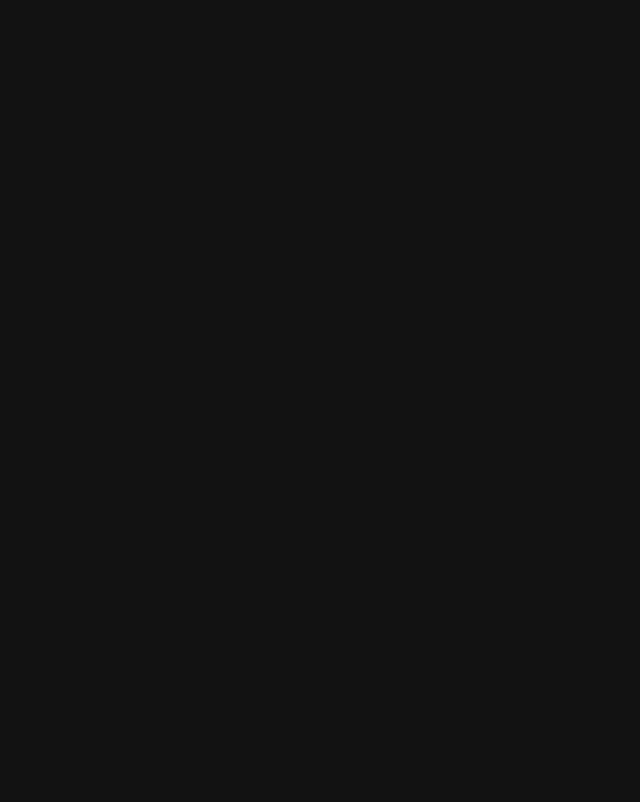
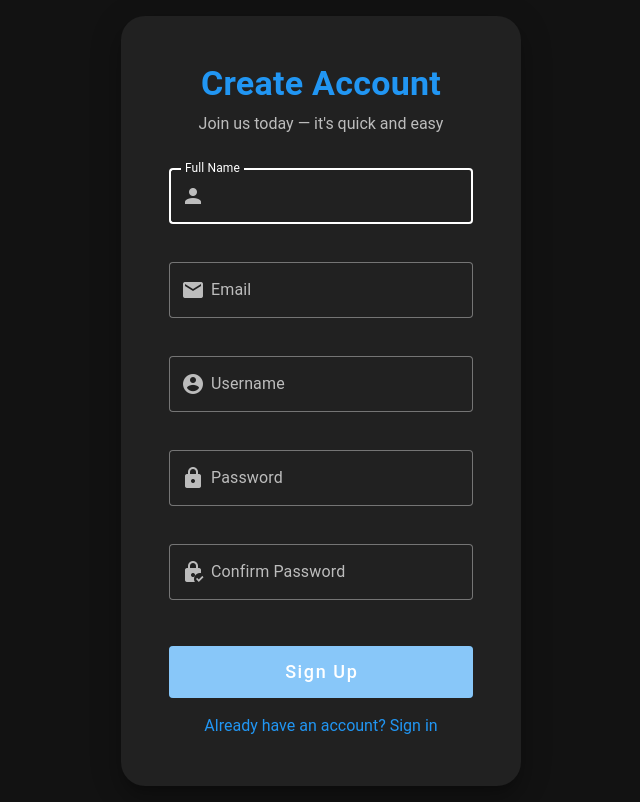
Before and after one commit to modos/nadinCheck, a Nuxt app: page /auth/register in a window 1280 px wide. Before the commit this address had no page. Shown: the whole page, without its empty margins (319-959 px from the left). Built offline with nearby package versions, Linux system fonts and the light colour scheme; no server answers.

Commit message:
feat(ui): implement login and register pages

```diff
--- /dev/null
+++ b/app/middleware/guest.ts
@@ -0,0 +1,10 @@
+export default defineNuxtRouteMiddleware((to) => {
+  if (import.meta.server) {
+    return;
+  }
+
+  const token = localStorage.getItem("jwt");
+  if (token && (to.path === "/login" || to.path === "/register")) {
+    return navigateTo("/");
+  }
+});
--- /dev/null
+++ b/app/pages/auth/login.vue
@@ -0,0 +1,158 @@
+<template>
+  <v-container fluid class="fill-height">
+    <v-row align="center" justify="center">
+      <v-col cols="12" sm="8" md="6" lg="4">
+        <v-card class="pa-8 pa-sm-12" elevation="16" rounded="xl">
+          <!-- Logo / Title -->
+          <div class="text-center mb-8">
+            <h1 class="text-h4 font-weight-bold text-primary mb-2">
+              Welcome Back
+            </h1>
+            <p class="text-medium-emphasis">
+              Sign in to your account to continue
+            </p>
+          </div>
+
+          <!-- Login Form -->
+          <v-form ref="form" v-model="valid" @submit.prevent="onSubmit">
+            <v-text-field
+              v-model="username"
+              label="Username"
+              prepend-inner-icon="mdi-account"
+              :rules="usernameRules"
+              variant="outlined"
+              autocomplete="username"
+              class="mb-4"
+              autofocus
+              clearable
+            />
+
+            <v-text-field
+              v-model="password"
+              label="Password"
+              type="password"
+              prepend-inner-icon="mdi-lock"
+              :rules="passwordRules"
+              variant="outlined"
+              autocomplete="current-password"
+              class="mb-6"
+              clearable
+            />
+
+            <!-- Server Error Alert -->
+            <v-alert
+              v-if="errorMessage"
+              type="error"
+              density="compact"
+              variant="tonal"
+              class="mb-6"
+              closable
+              @click:close="errorMessage = ''"
+            >
+              {{ errorMessage }}
+            </v-alert>
+
+            <!-- Submit Button -->
+            <v-btn
+              type="submit"
+              color="primary"
+              size="x-large"
+              block
+              :disabled="!valid"
+              :loading="loading"
+              class="mb-4 text-capitalize"
+            >
+              Sign In
+            </v-btn>
+
+            <!-- Optional: Extra links -->
+            <div class="text-center">
+              <router-link
+                to="/auth/register"
+                class="text-primary text-decoration-none"
+              >
+                Don't have an account? Sign up
+              </router-link>
+            </div>
+          </v-form>
+        </v-card>
+      </v-col>
+    </v-row>
+  </v-container>
+</template>
+
+<script setup lang="ts">
+import { ref } from "vue";
+import { useRouter } from "vue-router";
+
+const router = useRouter();
+
+const valid = ref(false);
+const loading = ref(false);
+const errorMessage = ref("");
+
+const username = ref("");
+const password = ref("");
+
+const usernameRules = [
+  (v: string) => !!v || "Username is required",
+  (v: string) => v.length >= 3 || "Username must be at least 3 characters",
+];
+
+const passwordRules = [
+  (v: string) => !!v || "Password is required",
+  (v: string) => v.length >= 6 || "Password must be at least 6 characters",
+];
+
+// Login Submission
+const onSubmit = async () => {
+  if (!valid.value) return;
+
+  loading.value = true;
+  errorMessage.value = "";
+
+  try {
+    const response = await $fetch("/api/login", {
+      method: "POST",
+      body: {
+        username: username.value.trim(),
+        password: password.value,
+      },
+    });
+
+    if (response.success && response.token) {
+      // Store JWT token
+      localStorage.setItem("jwt", response.token);
+
+      // Optional: You could also decode and store user info
+      // const payload = JSON.parse(atob(response.token.split('.')[1]))
+      // useUserStore().setUser({ id: payload.id, username: payload.username })
+
+      // Redirect to home or dashboard
+      await router.push("/");
+      // or: await navigateTo('/dashboard')
+    }
+  } catch (error) {
+    if (error.status === 400) {
+      errorMessage.value = "Please provide both username and password";
+    } else if (error.status === 401) {
+      errorMessage.value = "Invalid username or password";
+    } else {
+      errorMessage.value = "Login failed. Please try again later.";
+    }
+  } finally {
+    loading.value = false;
+  }
+};
+
+definePageMeta({
+  layout: false,
+  middleware: ["guest"],
+});
+</script>
+
+<style scoped>
+.fill-height {
+  min-height: 100vh;
+}
+</style>
--- /dev/null
+++ b/app/pages/auth/register.vue
@@ -0,0 +1,196 @@
+<template>
+  <v-container fluid class="fill-height">
+    <v-row align="center" justify="center">
+      <v-col cols="12" sm="8" md="6" lg="4">
+        <v-card class="pa-8 pa-sm-12" elevation="16" rounded="xl">
+          <div class="text-center mb-8">
+            <h1 class="text-h4 font-weight-bold text-primary mb-2">
+              Create Account
+            </h1>
+            <p class="text-medium-emphasis">
+              Join us today — it's quick and easy
+            </p>
+          </div>
+
+          <v-form ref="form" v-model="valid" @submit.prevent="onSubmit">
+            <v-text-field
+              v-model="name"
+              label="Full Name"
+              prepend-inner-icon="mdi-account"
+              :rules="nameRules"
+              variant="outlined"
+              class="mb-4"
+              clearable
+              autofocus
+            />
+
+            <v-text-field
+              v-model="email"
+              label="Email"
+              type="email"
+              prepend-inner-icon="mdi-email"
+              :rules="emailRules"
+              variant="outlined"
+              class="mb-4"
+              clearable
+            />
+
+            <v-text-field
+              v-model="username"
+              label="Username"
+              prepend-inner-icon="mdi-account-circle"
+              :rules="usernameRules"
+              variant="outlined"
+              class="mb-4"
+              clearable
+            />
+
+            <v-text-field
+              v-model="password"
+              label="Password"
+              type="password"
+              prepend-inner-icon="mdi-lock"
+              :rules="passwordRules"
+              variant="outlined"
+              class="mb-4"
+              clearable
+            />
+
+            <v-text-field
+              v-model="confirmPassword"
+              label="Confirm Password"
+              type="password"
+              prepend-inner-icon="mdi-lock-check"
+              :rules="confirmPasswordRules"
+              variant="outlined"
+              class="mb-6"
+              clearable
+            />
+
+            <v-alert
+              v-if="message"
+              :type="messageType"
+              density="compact"
+              variant="tonal"
+              class="mb-6"
+              closable
+              @click:close="message = ''"
+            >
+              {{ message }}
+            </v-alert>
+
+            <v-btn
+              type="submit"
+              color="primary"
+              size="x-large"
+              block
+              :disabled="!valid"
+              :loading="loading"
+              class="mb-4 text-capitalize"
+            >
+              Sign Up
+            </v-btn>
+
+            <div class="text-center">
+              <NuxtLink
+                to="/auth/login"
+                class="text-primary text-decoration-none"
+              >
+                Already have an account? Sign in
+              </NuxtLink>
+            </div>
+          </v-form>
+        </v-card>
+      </v-col>
+    </v-row>
+  </v-container>
+</template>
+
+<script setup lang="ts">
+const valid = ref(false);
+const loading = ref(false);
+const message = ref("");
+const messageType = ref<"success" | "error">("error");
+
+const name = ref("");
+const email = ref("");
+const username = ref("");
+const password = ref("");
+const confirmPassword = ref("");
+
+const nameRules = [(v: string) => !!v || "Full name is required"];
+
+const emailRules = [
+  (v: string) => !!v || "Email is required",
+  (v: string) => /.+@.+\..+/.test(v) || "Email must be valid",
+];
+
+const usernameRules = [
+  (v: string) => !!v || "Username is required",
+  (v: string) => v.length >= 3 || "Username must be at least 3 characters",
+];
+
+const passwordRules = [
+  (v: string) => !!v || "Password is required",
+  (v: string) => v.length >= 8 || "Password must be at least 8 characters",
+  (v: string) =>
+    /^(?=.*[a-z])(?=.*[A-Z])(?=.*\d)/.test(v) ||
+    "Password must contain uppercase, lowercase, and number",
+];
+
+const confirmPasswordRules = [
+  (v: string) => !!v || "Please confirm your password",
+  (v: string) => v === password.value || "Passwords do not match",
+];
+
+const onSubmit = async () => {
+  if (!valid.value) return;
+
+  loading.value = true;
+  message.value = "";
+
+  try {
+    const response = await $fetch("/api/register", {
+      method: "POST",
+      body: {
+        name: name.value.trim(),
+        email: email.value.trim().toLowerCase(),
+        username: username.value.trim(),
+        password: password.value,
+      },
+    });
+
+    if (response.success) {
+      message.value = "Account created successfully! Redirecting to login...";
+      messageType.value = "success";
+
+      setTimeout(() => {
+        navigateTo("/auth/login");
+      }, 2000);
+    }
+  } catch (error) {
+    if (error.status === 400) {
+      message.value = "Please fill in all required fields.";
+    } else if (error.status === 409) {
+      message.value =
+        error.data?.statusMessage || "This username or email is already taken.";
+    } else {
+      message.value = "Registration failed. Please try again later.";
+    }
+    messageType.value = "error";
+  } finally {
+    loading.value = false;
+  }
+};
+
+definePageMeta({
+  layout: false,
+  middleware: ["guest"],
+});
+</script>
+
+<style scoped>
+.fill-height {
+  min-height: 100vh;
+}
+</style>
--- a/eslint.config.mjs
+++ b/eslint.config.mjs
@@ -1,6 +1,13 @@
-// @ts-check
-import withNuxt from './.nuxt/eslint.config.mjs'
+import withNuxt from './.nuxt/eslint.config.mjs';
 
 export default withNuxt(
-  // Your custom configs here
-)
+    {
+        rules: {
+            'semi': ['error', 'always'],
+            'semi-spacing': ['error', { before: false, after: true }],
+            'semi-style': ['error', 'last'],
+            'no-extra-semi': 'error',
+            'no-unexpected-multiline': 'error',
+        }
+    }
+);
```
Also changed, not shown: 2 other files (tests, documents, lock files or other folders).
